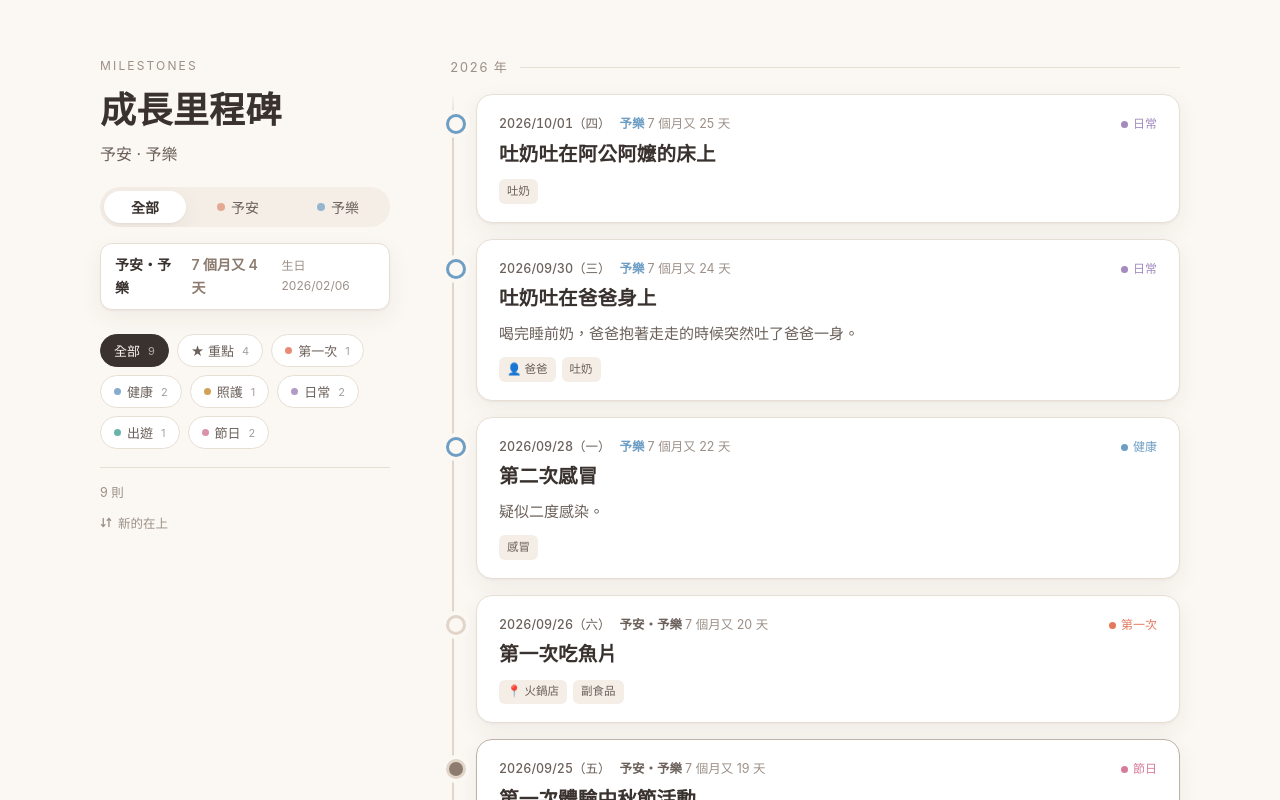
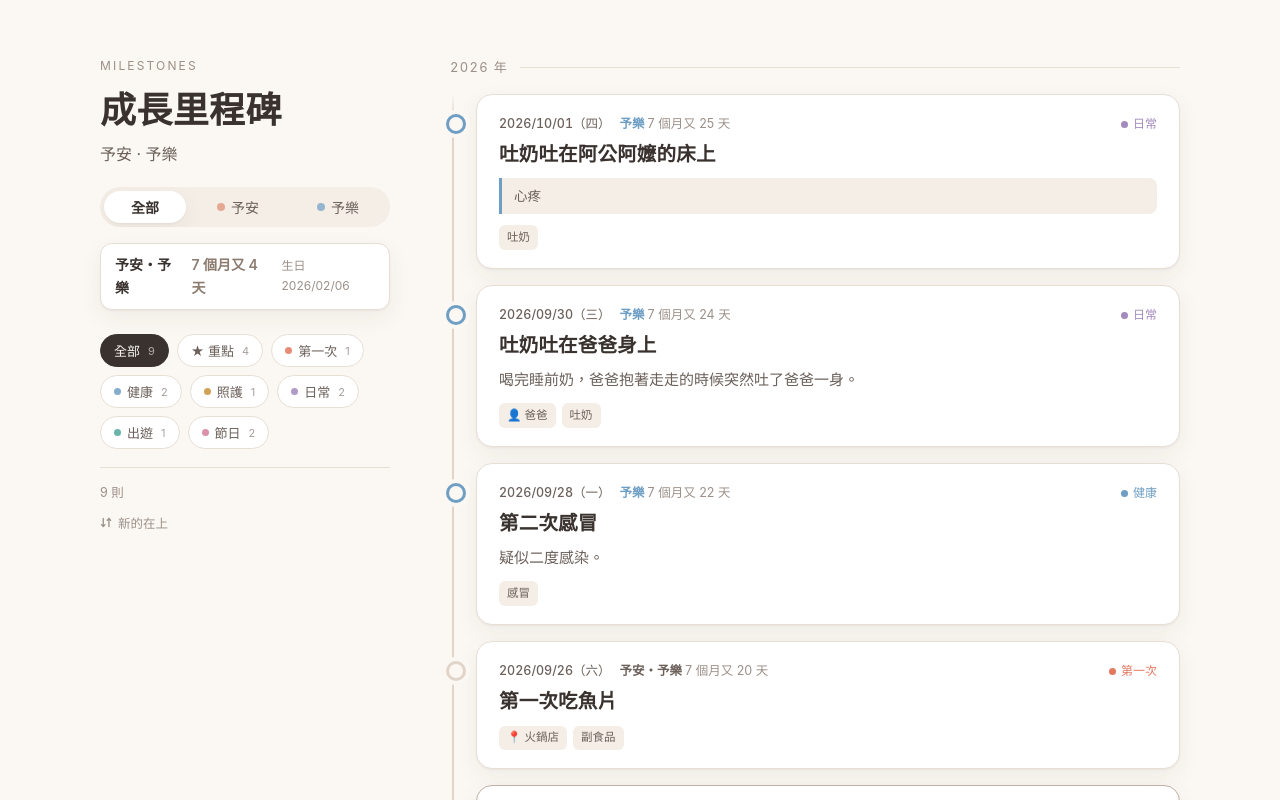
Before and after one commit to tobedesigner/baby-tracker, a React (Vite) app: page / in a window 1280 px wide. Shown: the top 800 px of the page. Built offline with nearby package versions, Linux system fonts and the light colour scheme.

Commit message:
每筆里程碑可以寫備註，顯示成帶色條的便條
memo 跟 note 分開：note 寫發生了什麼，memo 寫當下的心情或事後想說的話。
順手補上 10/01 吐奶那筆的備註。

Co-Authored-By: Claude Opus 5 (1M context) <noreply@anthropic.com>

```diff
--- a/src/components/MilestoneCard.tsx
+++ b/src/components/MilestoneCard.tsx
@@ -86,6 +86,7 @@ export function MilestoneCard({ m, view, multi, byId, allIds, onOpenPhoto }: Pro
 
         <h3>{m.title}</h3>
         {m.note && <p className="note">{m.note}</p>}
+        {m.memo && <p className="memo">{m.memo}</p>}
 
         {measures.length > 0 && (
           <div className="ms">
--- a/src/data/milestones.ts
+++ b/src/data/milestones.ts
@@ -16,6 +16,7 @@ import type { MilestoneInput } from "../types";
                     不寫              全家共同的事，兩個寶寶的頁面都看得到
    category   選填  見下方分類表        決定顏色與篩選鈕，沒寫就歸到「日常」
    note       選填  "第一天只哭了五分鐘" 補充說明，可以寫多行（用 \n 換行）
+   memo       選填  "心疼"            備註：當下的心情、事後想說的話，顯示成帶色條的便條
    photos     選填  ["assets/photos/2026-09-09.jpg"]  可放多張，路徑從 public/ 算起
    measures   選填  { height: 62.5, weight: 6.8, head: 41.2 }
                     身高/體重/頭圍，單位是公分與公斤。有兩筆以上就會自動畫成長曲線。
@@ -42,6 +43,7 @@ export const MILESTONES: MilestoneInput[] = [
     title: "吐奶吐在阿公阿嬤的床上",
     who: ["una"],
     category: "daily",
+    memo: "心疼",
     tags: ["吐奶"],
   },
   {
--- a/src/lib/milestones.ts
+++ b/src/lib/milestones.ts
@@ -54,6 +54,7 @@ export function normalizeMilestones(
         who, // 空陣列＝全家共同
         shared: who.length === 0,
         note: r.note ?? "",
+        memo: r.memo ?? "",
         photos: r.photos ?? [],
         measures: r.measures ?? null,
         place: r.place ?? "",
--- a/src/styles/timeline.css
+++ b/src/styles/timeline.css
@@ -30,6 +30,12 @@
 .card .cat i{width:7px;height:7px;border-radius:50%;background:currentColor;display:inline-block}
 .card h3{margin:0;font-size:18px;line-height:1.45;font-weight:650;letter-spacing:.01em}
 .card .note{margin:8px 0 0;color:var(--ink-2);font-size:14.5px;white-space:pre-line}
+.card .memo{
+  margin:10px 0 0;padding:7px 12px;
+  border-left:3px solid var(--c,var(--accent));
+  background:var(--surface-2);border-radius:0 8px 8px 0;
+  color:var(--ink-2);font-size:13.5px;line-height:1.65;white-space:pre-line;
+}
 .card .foot{display:flex;flex-wrap:wrap;gap:6px;margin-top:11px;align-items:center}
 .tag{font-size:11.5px;color:var(--ink-2);background:var(--surface-2);border-radius:6px;padding:2.5px 8px}
 .tag.where::before{content:"📍 "}
--- a/src/types.ts
+++ b/src/types.ts
@@ -30,6 +30,8 @@ export interface MilestoneInput {
   category?: CategoryKey;
   /** 補充說明，\n 可換行 */
   note?: string;
+  /** 備註：當下的心情、事後想說的話；跟 note 的事件描述分開顯示 */
+  memo?: string;
   /** 路徑從 public/ 算起，例如 "assets/photos/a.jpg" */
   photos?: string[];
   /** 量測請一筆一人（who 只寫一個），不然不知道數字是誰的 */
@@ -79,6 +81,7 @@ export interface Milestone {
   /** who 是空的＝全家共同 */
   shared: boolean;
   note: string;
+  memo: string;
   photos: string[];
   measures: Measures | null;
   place: string;
```
Also changed, not shown: 1 other file (tests, documents, lock files or other folders).
